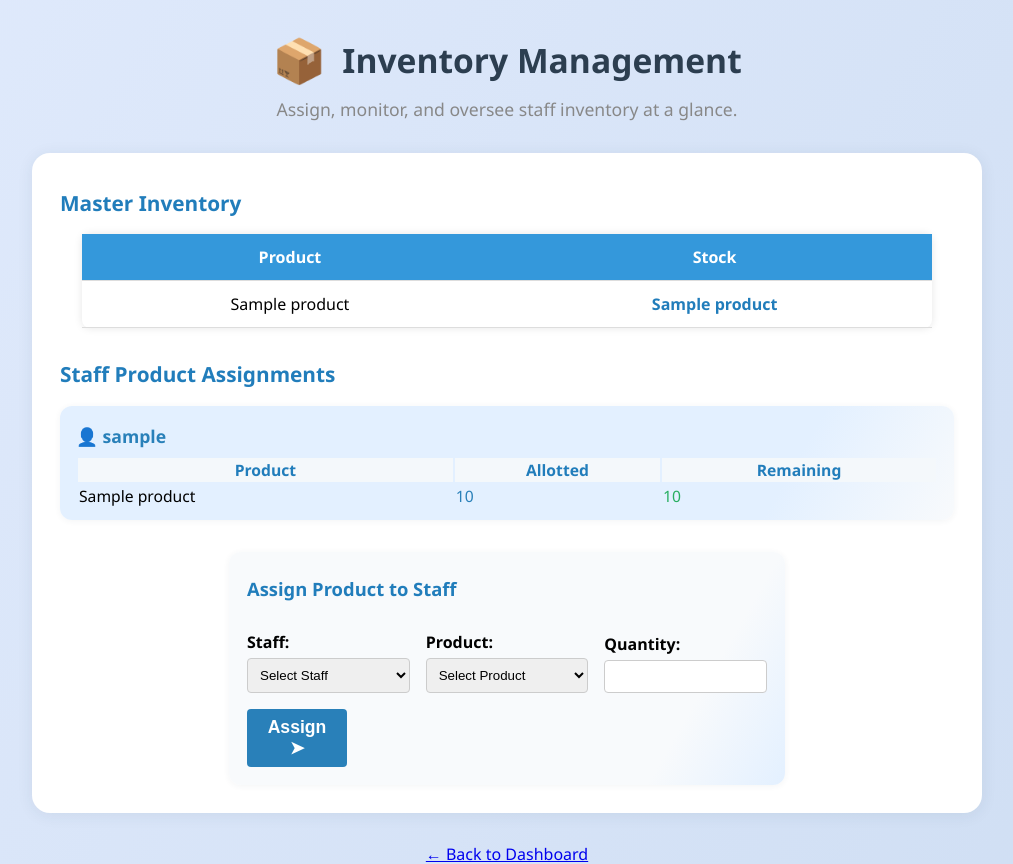
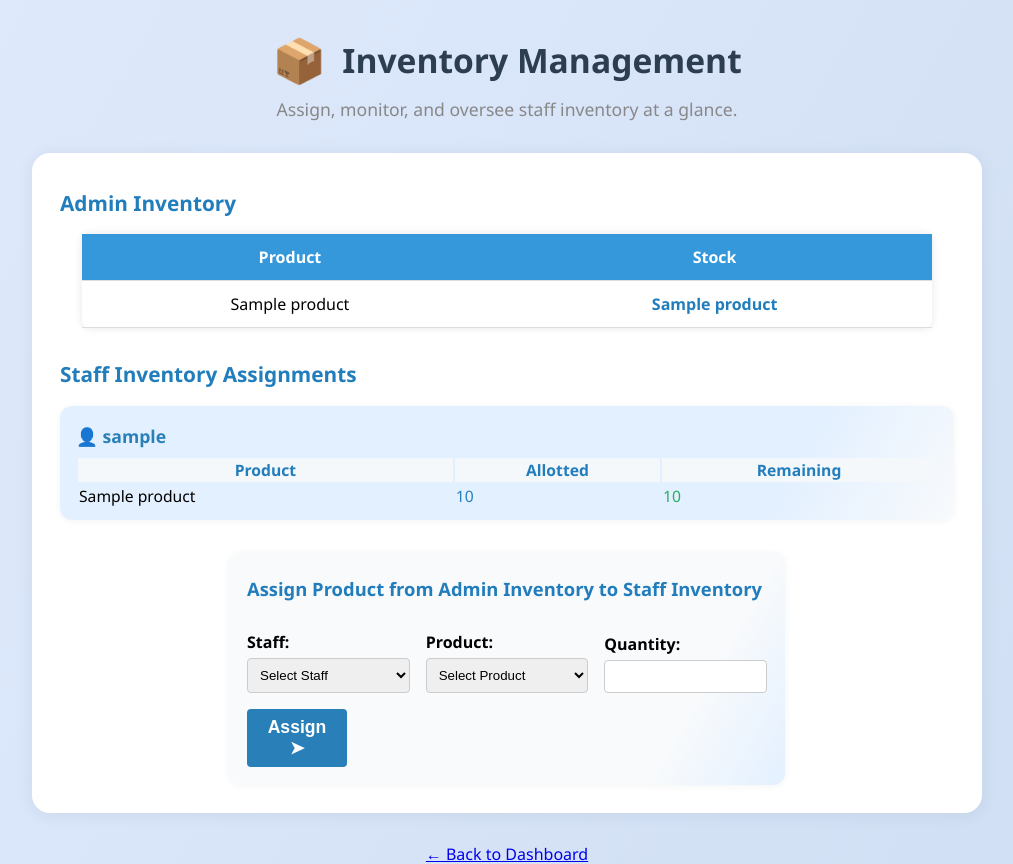
Before and after one commit to mayordagold/SuperMart_Inventory_System, a Flask app: template templates/admin_inventory_overview.html in a window 1280 px wide. Shown: the part 74-938 px from the top of the page, without its empty margins (133-1146 px from the left). Run offline with Flask 3, Linux system fonts and the light colour scheme; the template is opened without the code that fills it: most values are stand-ins (such as "Sample title", 1, 10 or a date in 2020); some libraries are stand-ins or nearby versions.

Commit message:
Rename master inventory to admin inventory and clarify role-based inventory naming

```diff
--- a/templates/admin_inventory_overview.html
+++ b/templates/admin_inventory_overview.html
@@ -10,7 +10,7 @@
 
   <div style="background: #fff; border-radius: 18px; box-shadow: 0 2px 16px rgba(44,62,80,0.08); padding: 36px 28px 28px 28px;">
     <!-- Master Inventory Section -->
-    <h2 style="color:#217dbb; font-size:1.3rem; margin-top:0;">Master Inventory</h2>
+    <h2 style="color:#217dbb; font-size:1.3rem; margin-top:0;">Admin Inventory</h2>
     <table class="styled-table" style="margin-bottom: 32px;">
       <thead>
         <tr>
@@ -29,7 +29,7 @@
     </table>
 
     <!-- Staff Assignments Section -->
-    <h2 style="color:#217dbb; font-size:1.3rem; margin-top:0;">Staff Product Assignments</h2>
+    <h2 style="color:#217dbb; font-size:1.3rem; margin-top:0;">Staff Inventory Assignments</h2>
     {% if assignment_map %}
       <div style="display:grid; grid-template-columns:repeat(auto-fit,minmax(260px,1fr)); gap:22px; margin-bottom:32px;">
         {% for staff_id, staff in assignment_map.items() %}
@@ -62,7 +62,7 @@
 
     <!-- Assignment Form Section -->
     <div style="background:linear-gradient(120deg,#f8fafc 80%,#e3f0ff 100%); border-radius:12px; box-shadow:0 1px 6px rgba(44,62,80,0.06); padding:24px 18px 18px 18px; max-width:520px; margin:0 auto;">
-      <h2 style="color:#217dbb; font-size:1.15rem; margin-top:0;">Assign Product to Staff</h2>
+      <h2 style="color:#217dbb; font-size:1.15rem; margin-top:0;">Assign Product from Admin Inventory to Staff Inventory</h2>
       {% if products|length == 0 %}
         <div style="color:#c0392b; font-weight:bold; margin-bottom:10px;">No products in central inventory. Please add products first.</div>
         <button class="submit-btn" style="width:100%;" disabled>Add Product to Assign</button>
```
